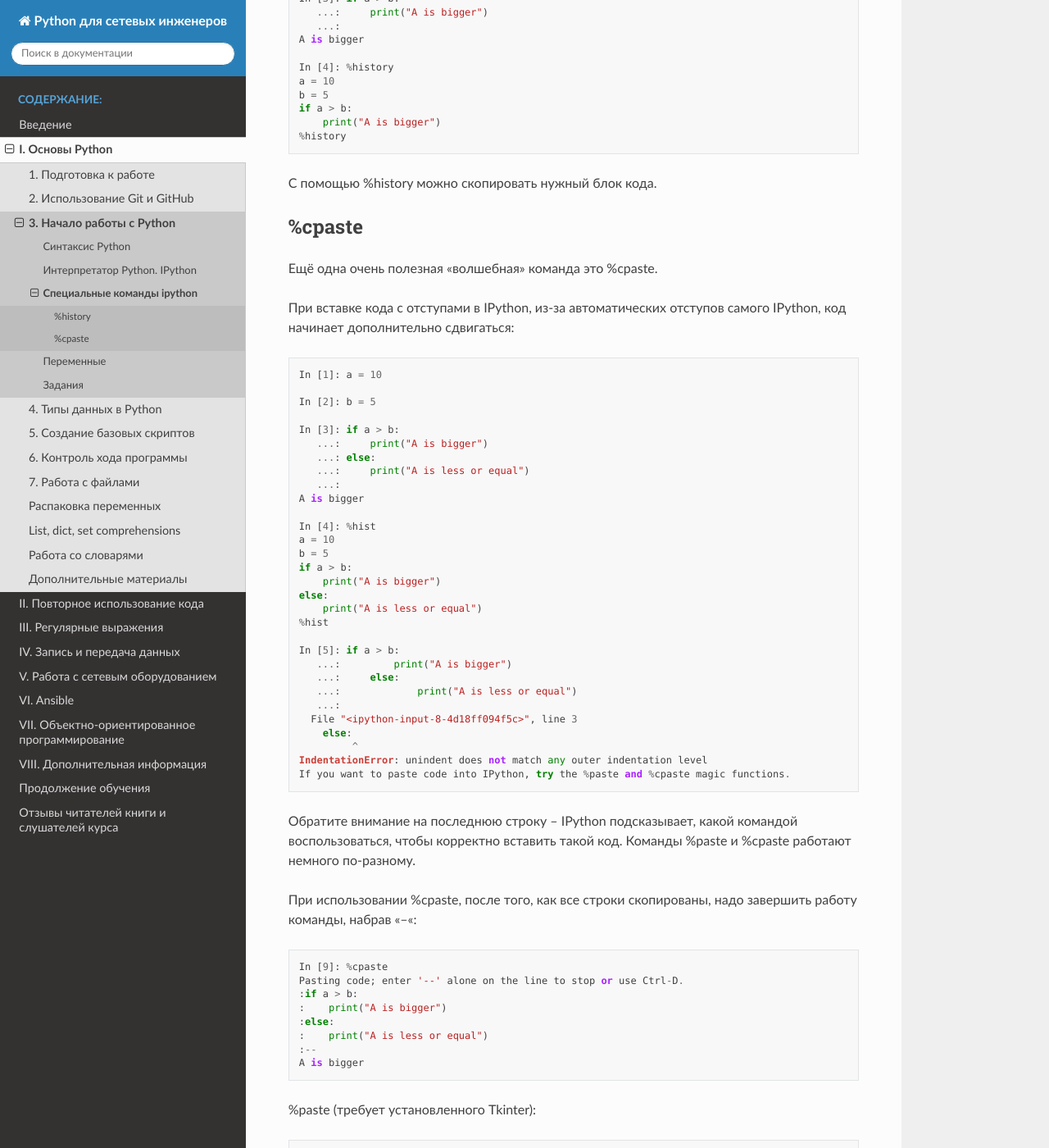
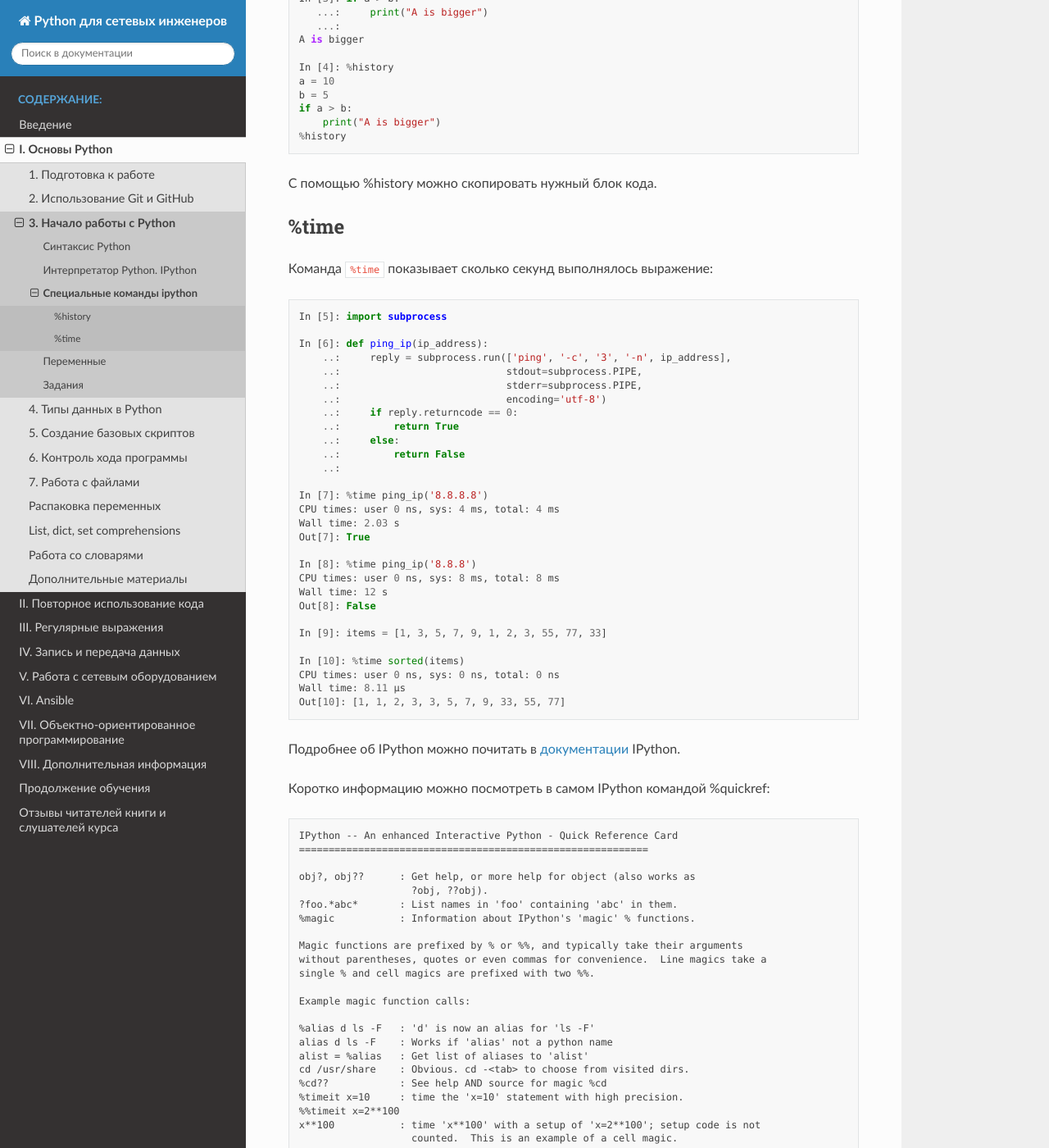
Before and after one commit to natenka/pyneng-book, a Sphinx documentation site: the page built from docs/source/book/03_start/1a_ipython_magic.rst, in a window 1280 px wide and 1400 px high, scrolled down 475 px. Shown: the whole window at 82% size. Built offline with Sphinx 7.4.7 and the Read the Docs theme 2.0.0, drawn with Linux system fonts in a browser that asks for light colours; pages that are not in the unit, such as notebooks, are missing from menus; some of the changed text lies outside the part shown.

Commit message:
Fixed 03_start/1a_ipython_magic.rst

```diff
--- a/docs/source/book/03_start/1a_ipython_magic.rst
+++ b/docs/source/book/03_start/1a_ipython_magic.rst
@@ -30,77 +30,45 @@
 
 С помощью %history можно скопировать нужный блок кода.
 
-%cpaste
-'''''''
 
-Ещё одна очень полезная "волшебная" команда это %cpaste.
+%time
+'''''
 
-При вставке кода с отступами в IPython, из-за автоматических отступов
-самого IPython, код начинает дополнительно сдвигаться:
+Команда ``%time`` показывает сколько секунд выполнялось выражение:
 
 .. code:: python
 
-    In [1]: a = 10
+    In [5]: import subprocess
 
-    In [2]: b = 5
+    In [6]: def ping_ip(ip_address):
+        ..:     reply = subprocess.run(['ping', '-c', '3', '-n', ip_address],
+        ..:                            stdout=subprocess.PIPE,
+        ..:                            stderr=subprocess.PIPE,
+        ..:                            encoding='utf-8')
+        ..:     if reply.returncode == 0:
+        ..:         return True
+        ..:     else:
+        ..:         return False
+        ..:
 
-    In [3]: if a > b:
-       ...:     print("A is bigger")
-       ...: else:
-       ...:     print("A is less or equal")
-       ...:
-    A is bigger
+    In [7]: %time ping_ip('8.8.8.8')
+    CPU times: user 0 ns, sys: 4 ms, total: 4 ms
+    Wall time: 2.03 s
+    Out[7]: True
 
-    In [4]: %hist
-    a = 10
-    b = 5
-    if a > b:
-        print("A is bigger")
-    else:
-        print("A is less or equal")
-    %hist
+    In [8]: %time ping_ip('8.8.8')
+    CPU times: user 0 ns, sys: 8 ms, total: 8 ms
+    Wall time: 12 s
+    Out[8]: False
 
-    In [5]: if a > b:
-       ...:         print("A is bigger")
-       ...:     else:
-       ...:             print("A is less or equal")
-       ...:
-      File "<ipython-input-8-4d18ff094f5c>", line 3
-        else:
-             ^
-    IndentationError: unindent does not match any outer indentation level
-    If you want to paste code into IPython, try the %paste and %cpaste magic functions.
+    In [9]: items = [1, 3, 5, 7, 9, 1, 2, 3, 55, 77, 33]
 
-Обратите внимание на последнюю строку – IPython подсказывает, какой
-командой воспользоваться, чтобы корректно вставить такой код. Команды
-%paste и %cpaste работают немного по-разному.
+    In [10]: %time sorted(items)
+    CPU times: user 0 ns, sys: 0 ns, total: 0 ns
+    Wall time: 8.11 µs
+    Out[10]: [1, 1, 2, 3, 3, 5, 7, 9, 33, 55, 77]
 
-При использовании %cpaste, после того, как все строки скопированы, надо
-завершить работу команды, набрав "--":
 
-.. code:: python
-
-    In [9]: %cpaste
-    Pasting code; enter '--' alone on the line to stop or use Ctrl-D.
-    :if a > b:
-    :    print("A is bigger")
-    :else:
-    :    print("A is less or equal")
-    :--
-    A is bigger
-
-%paste (требует установленного Tkinter):
-
-.. code:: python
-
-    In [10]: %paste
-    if a > b:
-        print("A is bigger")
-    else:
-        print("A is less or equal")
-
-    ## -- End pasted text --
-    A is bigger
 
 Подробнее об IPython можно почитать в
 `документации <http://ipython.readthedocs.io/en/stable/index.html>`__
```
